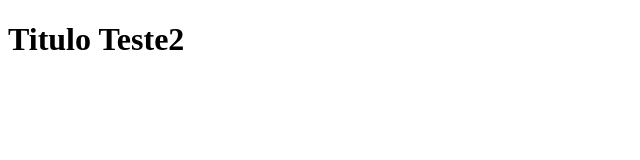
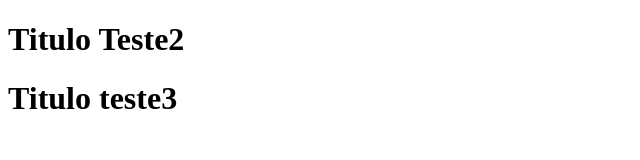
Before and after one commit to VitorAugusto1/teste-aula-pratica10, a plain HTML site: page index.html in a window 1280 px wide. Shown: the whole page, without its empty margins (0-640 px from the left). Drawn offline with Linux system fonts and the light colour scheme.

Commit message:
Primeiro commit

```diff
--- a/index.html
+++ b/index.html
@@ -12,8 +12,9 @@
 
 <body>
 
-    <!--titulo-->
+    <!--titulo2-->
 <h1>Titulo Teste2</h1>
+<h1>Titulo teste3</h1>
 
 </body>
 
```
